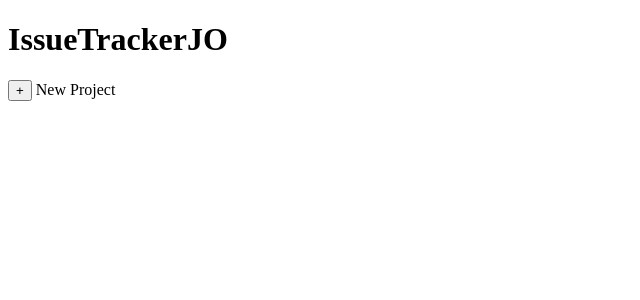
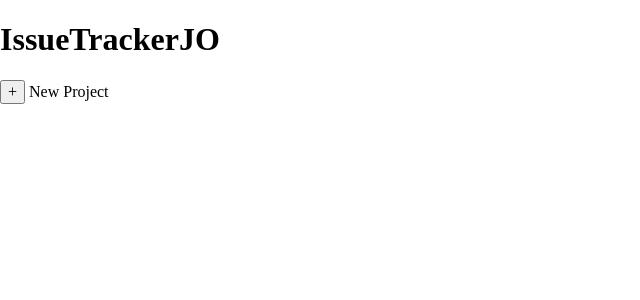
Before and after one commit to jei-0/issuetracker, a React (Create React App) app: page / in a window 1280 px wide. Shown: the top 300 px of the page, without its empty margins (0-640 px from the left). Built offline with nearby package versions, Linux system fonts and the light colour scheme.

Commit message:
added normalize.css into project

```diff
--- a/package.json
+++ b/package.json
@@ -6,6 +6,7 @@
     "@testing-library/jest-dom": "^5.11.4",
     "@testing-library/react": "^11.1.0",
     "@testing-library/user-event": "^12.1.10",
+    "normalize.css": "^8.0.1",
     "prop-types": "^15.7.2",
     "react": "^17.0.2",
     "react-dom": "^17.0.2",
--- a/src/App.js
+++ b/src/App.js
@@ -1,3 +1,5 @@
+import "normalize.css";
+import "./Styles/App.css";
 import Header from "./Components/Header";
 import ProjectsList from "./Components/ProjectsList";
 
--- /dev/null
+++ b/src/Styles/App.css
@@ -0,0 +1,3 @@
+* {
+  box-sizing: border-box;
+}
```
Also changed, not shown: 1 other file (tests, documents, lock files or other folders).
